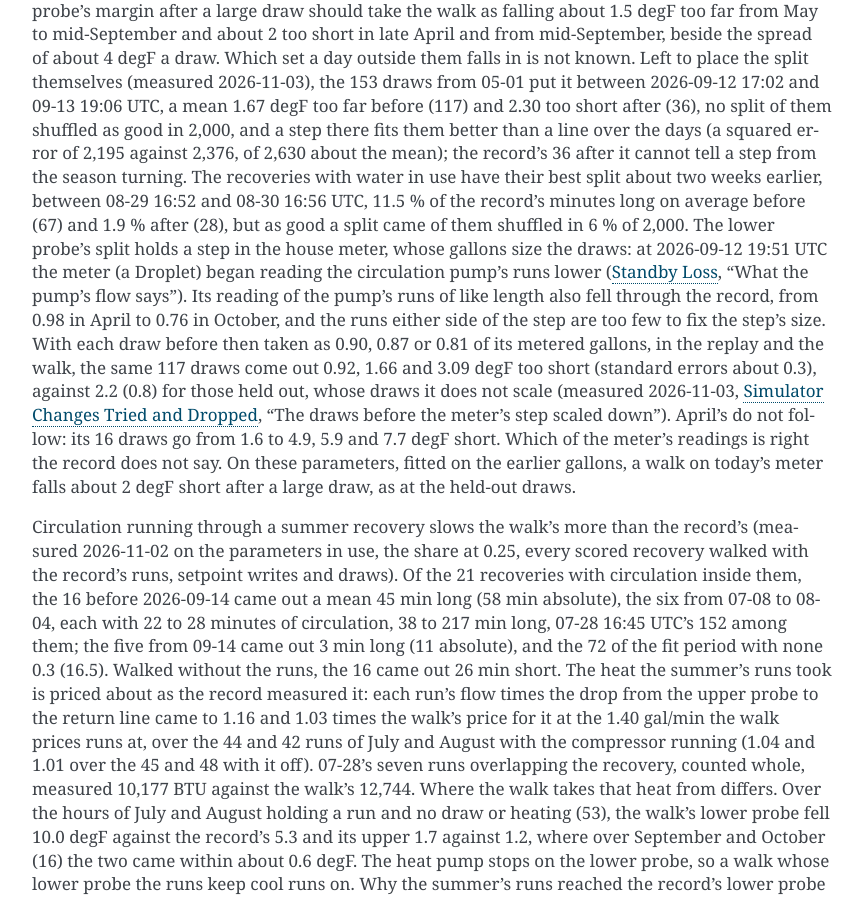
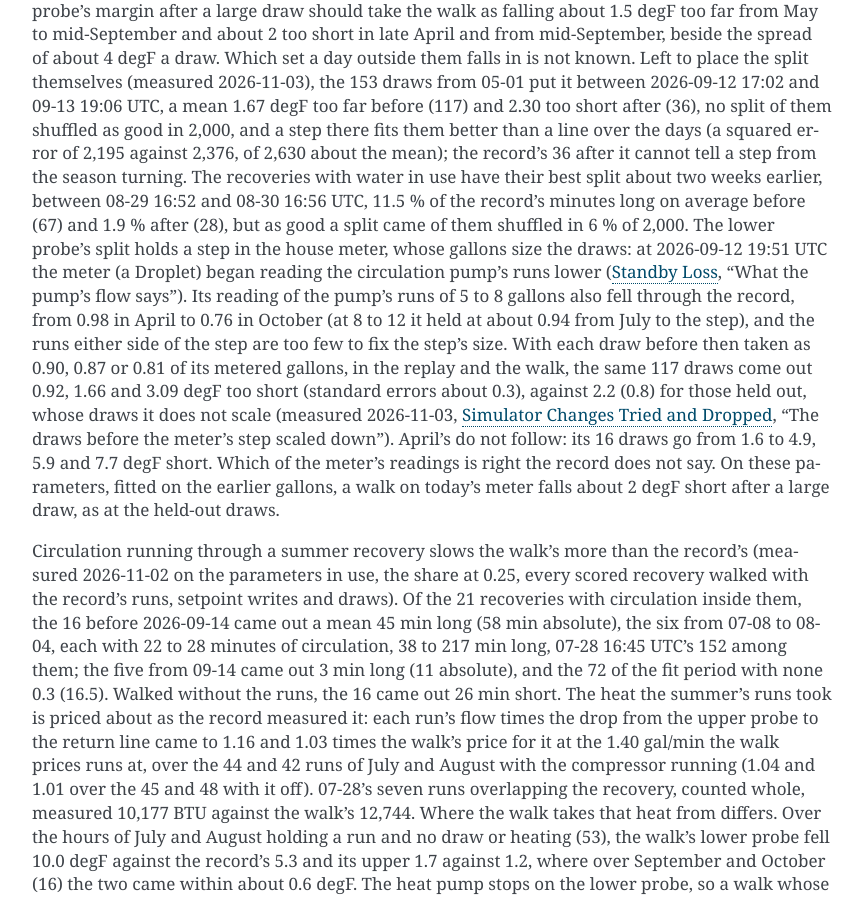
Before and after one commit to eman/nwp500-python, a Sphinx documentation site: the page built from docs/explanation/simulator.rst, in a window 1280 px wide and 900 px high, scrolled down 13148 px. Shown: the whole window, without its empty margins (338-1201 px from the left). Built offline with Sphinx 7.4.7, drawn with Linux system fonts in a browser that asks for light colours.

Commit message:
docs(sim): the medians within 3 %; the drift at 5 to 8 gallons

```diff
--- a/docs/explanation/simulator.rst
+++ b/docs/explanation/simulator.rst
@@ -762,19 +762,19 @@ split came of them shuffled in 6 % of 2,000. The lower probe's split
 holds a step in the house meter, whose gallons size the draws: at
 2026-09-12 19:51 UTC the meter (a Droplet) began reading the circulation
 pump's runs lower (:doc:`standby-loss`, "What the pump's flow says").
-Its reading of the pump's runs of like length also fell through the
-record, from 0.98 in April to 0.76 in October, and the runs either side
-of the step are too few to fix the step's size. With each draw before
-then taken as 0.90, 0.87 or 0.81 of its metered gallons, in the replay
-and the walk, the same 117 draws come out 0.92, 1.66 and 3.09 degF too
-short (standard errors about 0.3), against 2.2 (0.8) for those held out,
-whose draws it does not scale (measured 2026-11-03,
-:doc:`simulator-tried`, "The draws before the meter's step scaled
-down"). April's do not follow: its 16 draws go from 1.6 to 4.9, 5.9 and
-7.7 degF short. Which of the meter's readings is right the record does
-not say. On these parameters, fitted on the earlier gallons, a walk on
-today's meter falls about 2 degF short after a large draw, as at the
-held-out draws.
+Its reading of the pump's runs of 5 to 8 gallons also fell through the
+record, from 0.98 in April to 0.76 in October (at 8 to 12 it held at
+about 0.94 from July to the step), and the runs either side of the step
+are too few to fix the step's size. With each draw before then taken as
+0.90, 0.87 or 0.81 of its metered gallons, in the replay and the walk,
+the same 117 draws come out 0.92, 1.66 and 3.09 degF too short (standard
+errors about 0.3), against 2.2 (0.8) for those held out, whose draws it
+does not scale (measured 2026-11-03, :doc:`simulator-tried`, "The draws
+before the meter's step scaled down"). April's do not follow: its 16
+draws go from 1.6 to 4.9, 5.9 and 7.7 degF short. Which of the meter's
+readings is right the record does not say. On these parameters, fitted
+on the earlier gallons, a walk on today's meter falls about 2 degF short
+after a large draw, as at the held-out draws.
 
 Circulation running through a summer recovery slows the walk's more than
 the record's (measured 2026-11-02 on the parameters in use, the share at
```
Also changed, not shown: docs/explanation/simulator-tried.rst (+13 -12 lines).
